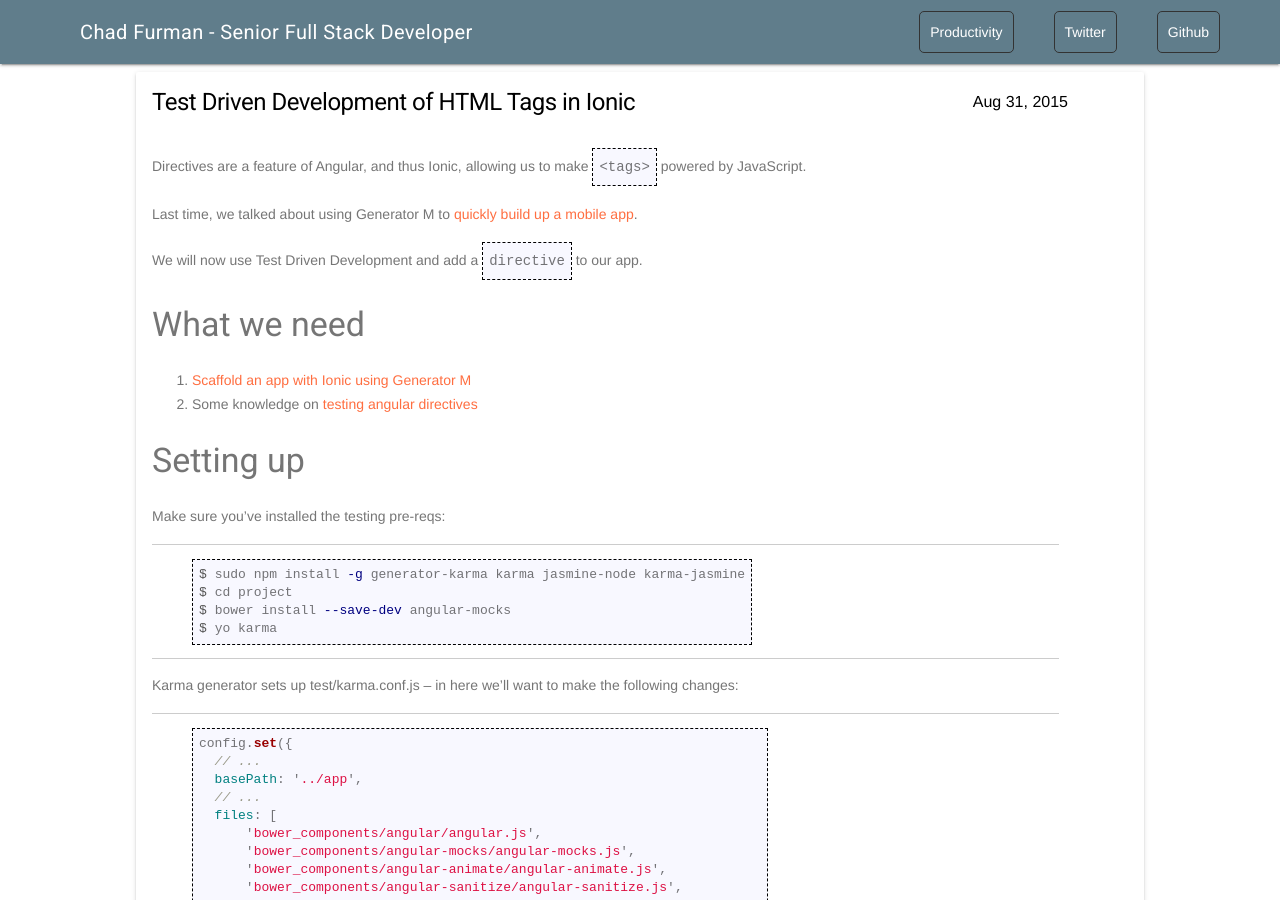
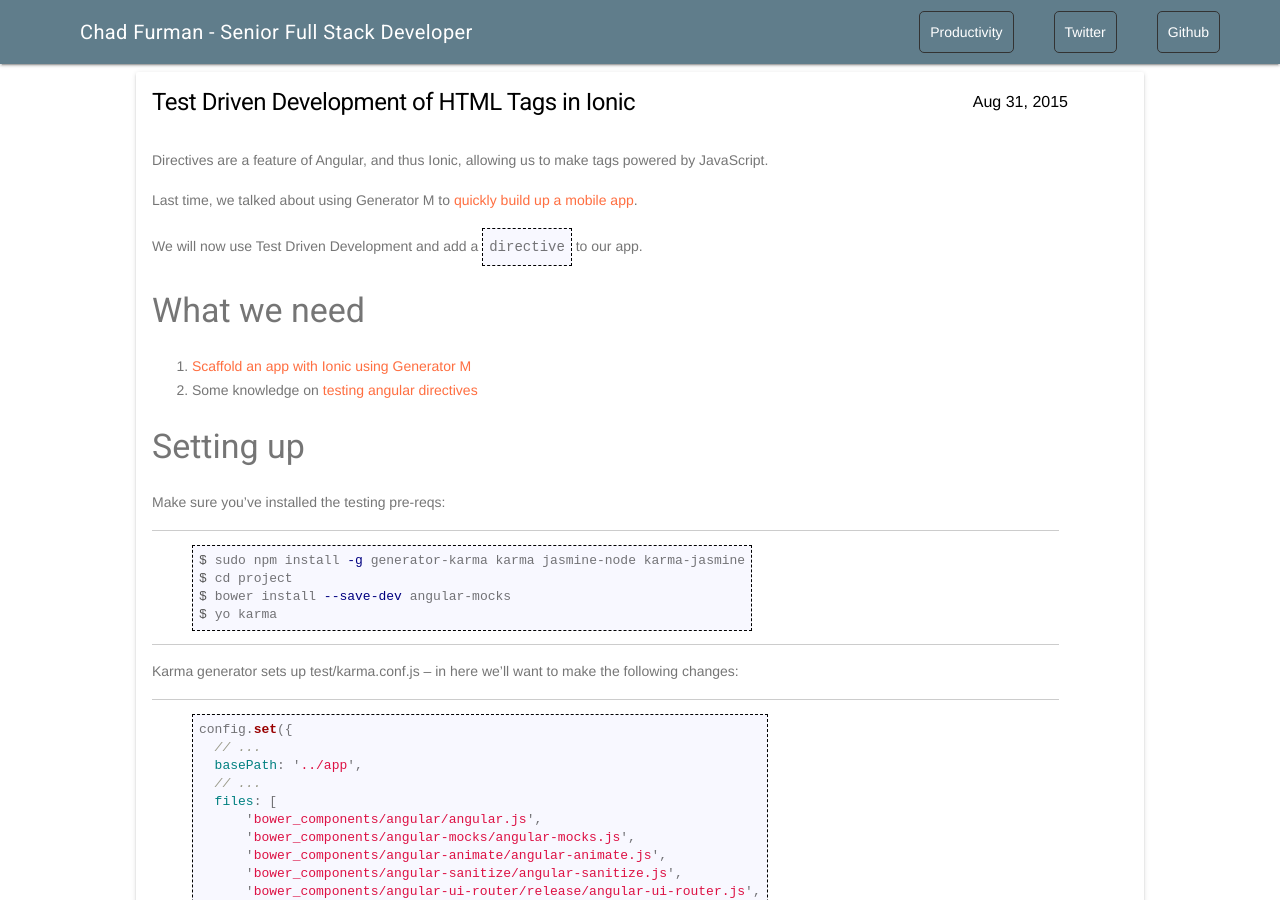
Before and after one commit to chadfurman/chadfurman.github.io, a Jekyll site: the page built from _posts/2015-08-30-tdd-html-tags-with-ionic.markdown, in a window 1280 px wide and 900 px high. Built offline with Jekyll 4.4.1, drawn with Linux system fonts in a browser that asks for light colours; comment, search, counter and statistics services are not loaded; some of the changed lines change nothing that is shown.

Commit message:
<tags> seems to break stuff

```diff
--- a/_posts/2015-08-30-tdd-html-tags-with-ionic.markdown
+++ b/_posts/2015-08-30-tdd-html-tags-with-ionic.markdown
@@ -6,7 +6,7 @@
 tags: [angular.js, javascript, directives, yeoman, generator m, tdd, ionic]
 ---
 
-Directives are a feature of Angular, and thus Ionic, allowing us to make `<tags>` powered by JavaScript.
+Directives are a feature of Angular, and thus Ionic, allowing us to make tags powered by JavaScript.
 
 Last time, we talked about using Generator M to [quickly build up a mobile app]({& post_url 2015-08-29-ionic-isnt-it &}).
 
```
